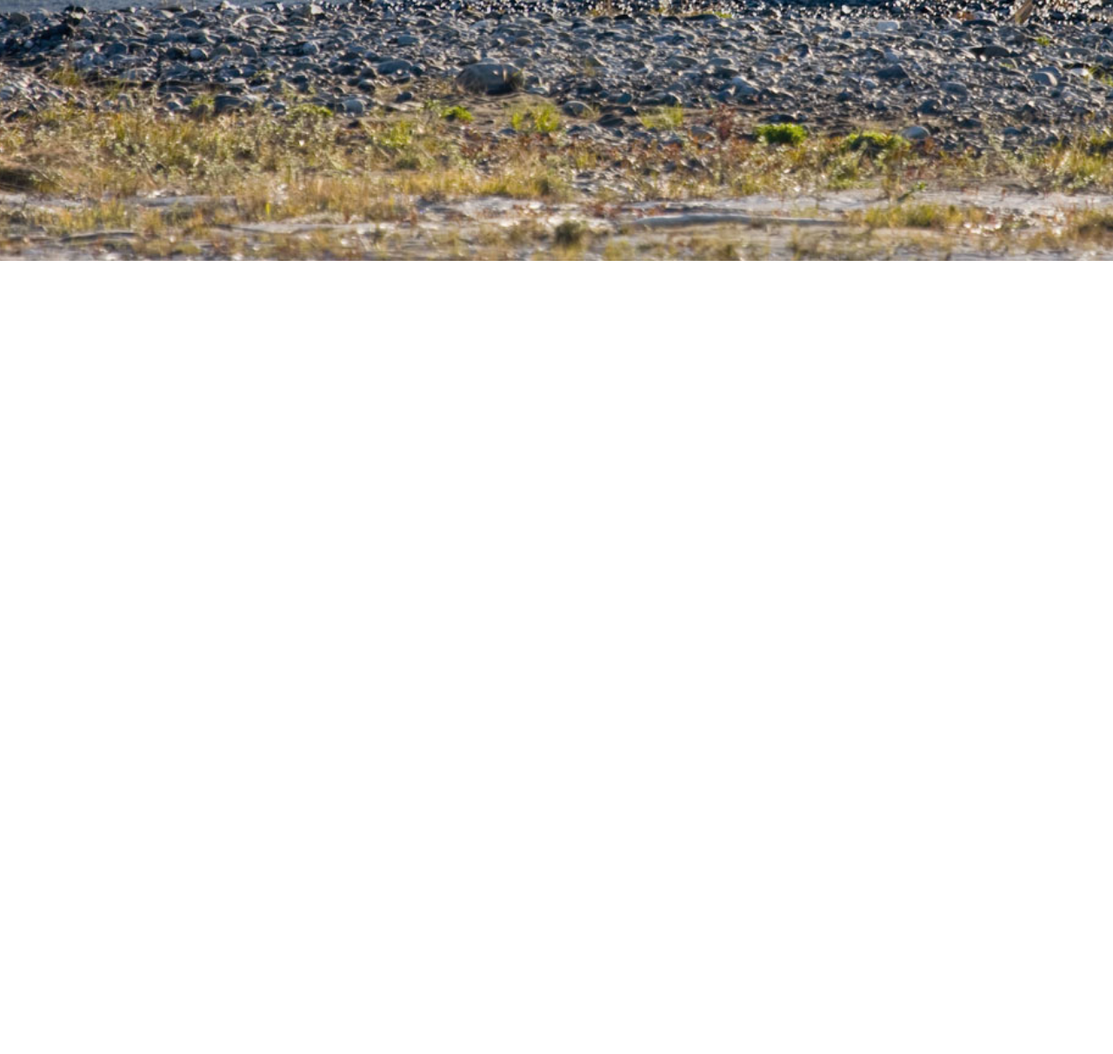
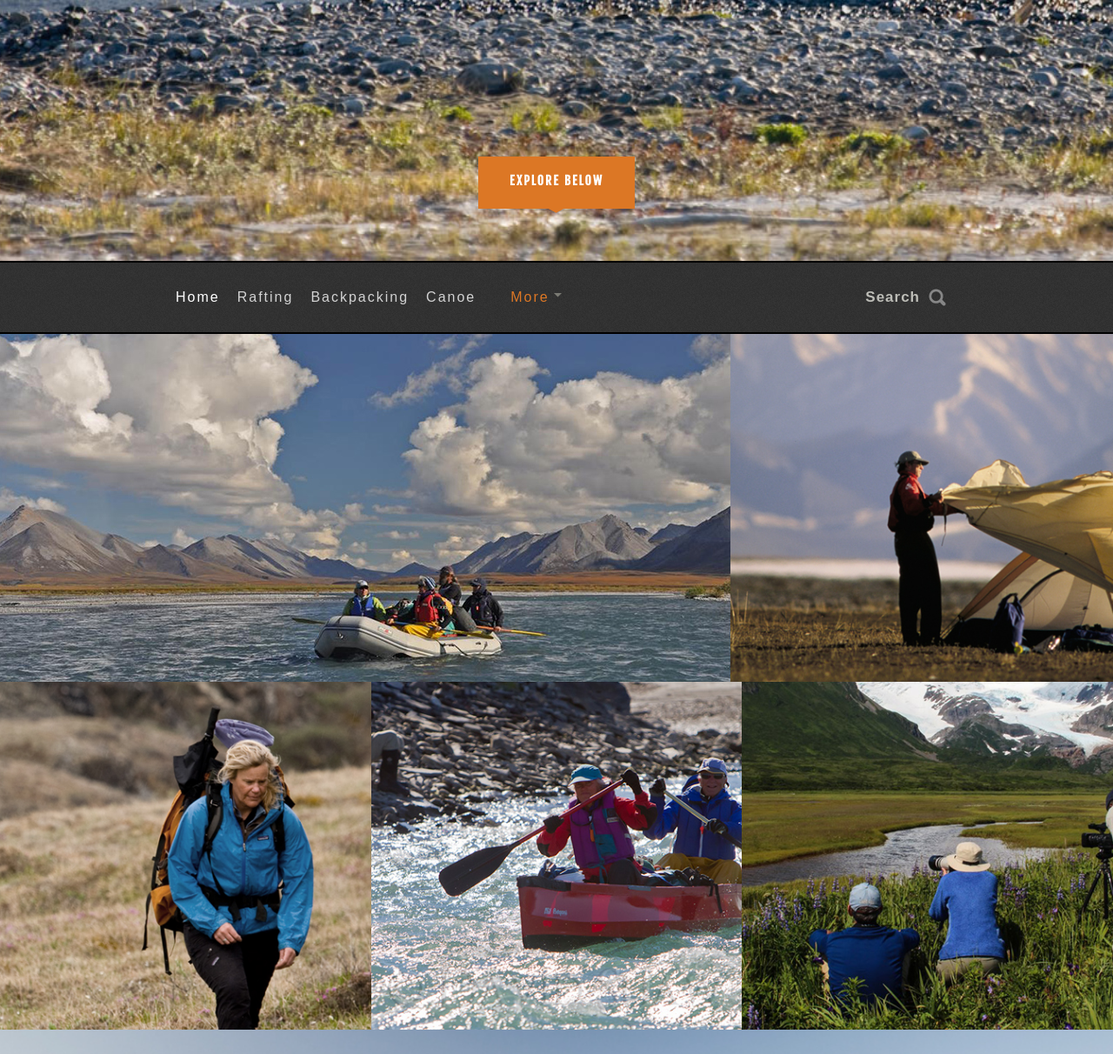
Before and after one commit to coreysnightout/arctic-wild-website, a plain HTML site: page index.html in a window 1280 px wide. Shown: the part 920-2132 px from the top of the page at 87% size. Before the commit the page ends 1220 px from the top, so only its background shows below. Drawn offline with Linux system fonts and the light colour scheme.

Commit message:
add photo gallery images and allow flex positioning to stack images while being responsive

```diff
--- a/css/styles.css
+++ b/css/styles.css
@@ -1,5 +1,6 @@
 body {
   margin: 0;
+  position: relative;
 }
 .container {
   background-image: url(../img/hero.jpg);
@@ -50,6 +51,10 @@ li {
   text-transform: uppercase;
 }
 
+li:hover {
+  color: #dc7725;
+}
+
 li .arrow {
   width: 12px;
   padding-left: 5px;
@@ -98,6 +103,13 @@ h5 {
   border-radius: 100%;
   background: rgba(255,255,255,0.3);
   position: relative;
+  transition: all .2s ease-in-out;
+}
+
+.play:hover {
+  transform: scale(1.2);
+  background-color: white;
+  opacity: .5;
 }
 
 .play img {
@@ -117,9 +129,121 @@ h5 {
   letter-spacing: 2px;
   font-size: 14px;
   align-self: center;
-  flex-direction: column;
+  position: absolute;
+  top: 1100px;
 }
 
 .explore img {
   margin-bottom: 3px;
 }
+
+.middle-nav {
+  height: 80px;
+  width: 100%;
+  background-image: url(../img/bg-grey.jpg);
+  background-repeat: repeat-x;
+  border-top: 2px solid black;
+  border-bottom: 2px solid black;
+  display: flex;
+  justify-content: space-between;
+}
+
+.middle-list {
+  padding-left: 15%;
+  display: flex;
+  align-items: center;
+}
+.middle-list li {
+  font-family: sans-serif;
+  color: lightgrey;
+  font-size: 16px;
+  font-weight: 100;
+  text-transform: none;
+  padding: 5px 10px;
+}
+
+.middle-list img {
+  margin-left: -15px;
+}
+
+#home {
+  color: white;
+}
+
+#more {
+  color: #dc7725;
+}
+
+.search {
+ display:  flex;
+ align-items: center;
+ padding-right: 15%;
+ font-family: sans-serif;
+ color: #bdbdb7;
+ font-size: 17px;
+ letter-spacing: 1px;
+ font-weight: bold;
+}
+
+.search img {
+  padding-left: 10px;
+}
+
+.module {
+  height: 800px;
+  display: flex;
+  flex-wrap: wrap;
+  margin: 0;
+}
+.rafting {
+  background-image: url(../img/raft.jpg);
+  background-size: cover;
+  background-repeat: no-repeat;
+  background-position: center;
+  flex-basis: 800px
+}
+
+.basecamp {
+  background-image: url(../img/basecamp.jpg);
+  background-size: cover;
+  background-repeat: no-repeat;
+  background-position: center;
+  flex-basis: 400px;
+}
+
+.backpacking {
+  background-image: url(../img/backpacking.jpg);
+  background-size: cover;
+  background-repeat: no-repeat;
+  background-position: center;
+  flex-basis: 400px
+}
+
+.canoe {
+  background-image: url(../img/canoe.jpg);
+  background-size: cover;
+  background-repeat: no-repeat;
+  background-position: center;
+  flex-basis: 400px;
+}
+
+.photography {
+  background-image: url(../img/photography.jpg);
+  background-size: cover;
+  background-repeat: no-repeat;
+  background-position: center;
+  flex-basis: 400px;
+}
+
+.custom {
+  background-image: url(../img/custom.jpg);
+  background-size: cover;
+  background-repeat: no-repeat;
+  background-position: center;
+  flex-basis: 800px;
+}
+
+.panel {
+  height: 400px;
+  flex-grow: 1;
+}
--- a/index.html
+++ b/index.html
@@ -33,5 +33,34 @@
         <img src="img/view-more.png" alt="down arrow">
       </div>
     </div>
+    <div class="middle-nav">
+      <ul class="middle-list">
+        <li><span id="home">Home</span></li>
+        <li>Rafting</li>
+        <li>Backpacking</li>
+        <li>Canoe<li>
+        <li><span id="more">More</span></li>
+        <li><img src="img/grey-arrow.png" alt="dropdown arrow"></li>
+      </ul>
+      <div class="search">
+        <p>Search</p>
+        <img src="img/search.png" alt="search graphic">
+      </div>
+    </div>
+    <div class="module">
+      <div class="rafting panel">
+      </div>
+      <div class="basecamp panel">
+      </div>
+      <div class="backpacking panel">
+      </div>
+      <div class="canoe panel">
+      </div>
+      <div class="photography panel">
+      </div>
+      <div class="custom panel">
+      </div>
+
+    </div>
   </body>
 </html>
```
Also changed, not shown: img/backpacking.jpg (added), img/basecamp.jpg (added), img/bg-grey.jpg (added), img/canoe.jpg (added), img/custom.jpg (added), img/grey-arrow.png (added), img/icon-backpacking.svg (added), img/icon-basecamp.svg (added), img/icon-canoe.svg (added), img/icon-custom.svg (added), img/icon-raft.svg (added), img/photography.jpg (added), img/raft.jpg (added), img/search.png (added).
